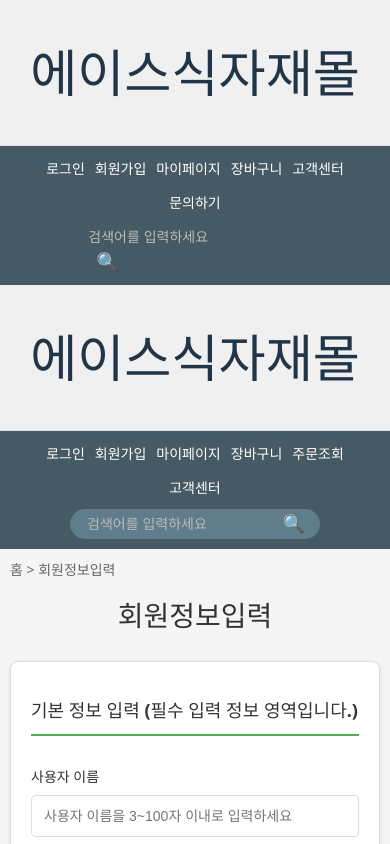
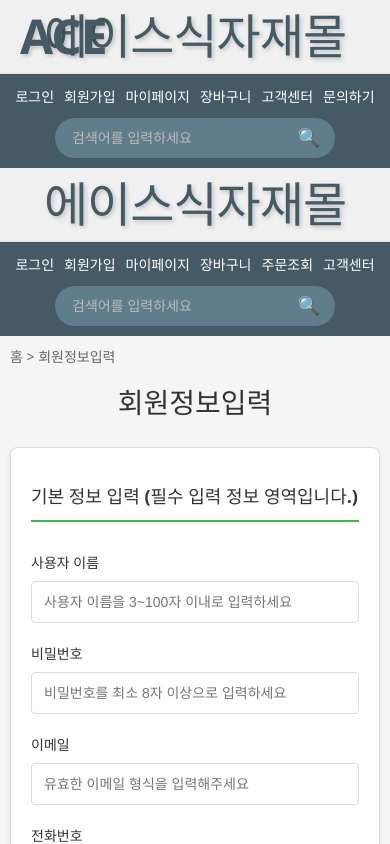
Before and after one commit to JEONCODE31/GroceryMarket, a React (Vite) app: page /register in a window 390 px wide. Shown: the top 844 px of the page. Built offline with nearby package versions, Linux system fonts and the light colour scheme.

Commit message:
변경사항 반영

```diff
--- a/src/HomePage/MainHeader.tsx
+++ b/src/HomePage/MainHeader.tsx
@@ -23,6 +23,11 @@ const MainHeader: React.FC<MainHeaderProps> = ({ isLoggedIn, username, handleLog
         <header className={styles.mainHeader}>
             {/* 상단 섹션: 로고 영역 */}
             <div className={styles.headerTop}>
+                {/* ⭐️ ACE 링크 추가 */}
+                <Link to="/" className={styles.aceLogo}>
+                    ACE
+                </Link>
+                {/* ⭐️ 기존 로고 */}
                 <h1 className={styles.logo}>에이스식자재몰</h1>
             </div>
 
--- a/src/styles/HomePage/MainHeader.module.css
+++ b/src/styles/HomePage/MainHeader.module.css
@@ -1,56 +1,47 @@
 /* src/styles/HomePage/MainHeader.module.css */
 
-.headerContainer {
+.mainHeader {
     width: 100%;
-  background-color: #f8f8f8;
-  box-shadow: 0 2px 4px rgba(0, 0, 0, 0.1);
 }
 
-/* 상단 헤더 */
 .headerTop {
     display: flex;
-  justify-content: flex-end; /* 오른쪽 정렬 */
+    justify-content: center; /* ⭐️ 핵심: 하위 요소를 가운데 정렬 */
     align-items: center;
     padding: 10px 20px;
     background-color: #f0f0f0;
     border-bottom: 1px solid #e0e0e0;
+    position: relative; /* ⭐️ 핵심: 절대 위치 지정의 기준점 역할 */
 }
 
-.headerTopNav {
-  list-style: none;
+/* ⭐️ h1 로고 텍스트 스타일 */
+.logo {
+    font-family: 'Segoe UI', Tahoma, Geneva, Verdana, sans-serif;
+    font-size: 48px;
+    font-weight: 800;
+    color: #455A64;
+    text-shadow: 2px 2px 4px rgba(0, 0, 0, 0.2);
     margin: 0;
     padding: 0;
-  display: flex;
-  gap: 15px;
+    letter-spacing: -1px;
+    text-align: center;
 }
 
-.headerTopNavItem a {
+/* ⭐️ ACE 링크 스타일 */
+.aceLogo {
     text-decoration: none;
-  color: #555;
-  font-size: 13px;
-  transition: color 0.2s ease;
+    font-family: 'Segoe UI', Tahoma, Geneva, Verdana, sans-serif;
+    font-size: 48px;
+    font-weight: 800;
+    color: #455A64;
+    text-shadow: 2px 2px 4px rgba(0, 0, 0, 0.2);
+    letter-spacing: -1px;
+
+    position: absolute; /* ⭐️ 핵심: 위치를 자유롭게 지정 */
+    left: 20px; /* ⭐️ 왼쪽에서 20px 띄우기 */
+    top: 50%;
+    transform: translateY(-50%); /* ⭐️ 세로 가운데 정렬 */
 }
-
-.headerTopNavItem a:hover {
-  color: #000;
-}
-
-/* 로고 섹션 */
-.headerLogoSection {
-  background-color: #61A858; /* 배경색 변경 */
-  padding: 20px 0;
-  text-align: center;
-  display: flex;
-  justify-content: center;
-  align-items: center;
-  height: 115px; /* 이미지 35413e.png에 맞춰 높이 조정 */
-}
-
-.headerLogo {
-  max-width: 250px; /* 로고 크기 조정 */
-  height: auto;
-}
-
 
 .headerBottom {
     background-color: #455A64;
@@ -58,52 +49,62 @@
     display: flex;
     justify-content: center;
     align-items: center;
-  box-sizing: border-box;
 }
 
-
 .navContainer {
-  max-width: 1020px;
+    max-width: 1200px;
     width: 100%;
     padding: 0 20px;
     display: flex;
     justify-content: space-between;
     align-items: center;
-  height: 100%;
-  box-sizing: border-box;
 }
 
-/* 네비게이션 링크 리스트 */
 .navList {
     list-style: none;
     margin: 0;
     padding: 0;
     display: flex;
-  gap: 25px; /* 링크 간 간격 */
+    align-items: center;
+    gap: 25px;
 }
 
-.navItem a {
-  text-decoration: none;
-  color: white;
-  font-size: 16px;
-  font-weight: bold;
-  transition: color 0.2s ease;
-  white-space: nowrap; /* 텍스트 줄바꿈 방지 */
+.navItem {
+    white-space: nowrap;
 }
 
-.navItem a:hover {
-  color: #FFC107; /* 호버 시 색상 변경 */
+.navItem a, .navButton, .navText {
+    color: white;
+    text-decoration: none;
+    font-weight: bold;
+    font-size: 16px;
+    transition: color 0.2s ease;
+    white-space: nowrap;
 }
 
-/* 검색 바 컨테이너 */
-.searchBar {
+.navItem a:hover, .navButton:hover {
+    color: #FFC107;
+}
+
+.navButton {
+    background-color: rgba(255, 255, 255, 0.2);
+    border: none;
+    border-radius: 5px;
+    padding: 5px 10px;
+    cursor: pointer;
+}
+
+.navText {
+    margin-right: 10px;
+}
+
+.searchContainer {
     display: flex;
     align-items: center;
-  background-color: #607d8b; /* 검색바 배경색 */
+    background-color: #607d8b;
     border-radius: 20px;
     padding: 5px 15px;
     height: 30px;
-  box-sizing: border-box;
 }
 
 .searchInput {
@@ -112,7 +113,7 @@
     color: white;
     font-size: 14px;
     outline: none;
-  width: 150px; /* 검색 입력 필드 너비 */
+    width: 150px;
 }
 
 .searchInput::placeholder {
@@ -130,23 +131,15 @@
 @media (max-width: 768px) {
     .headerTop {
         justify-content: center;
-  }
-
-  .headerTopNav {
+        flex-direction: column;
         gap: 10px;
-  }
-
-  .headerLogoSection {
-    height: 80px;
-  }
-
-  .headerLogo {
-    max-width: 180px;
     }
 
     .headerBottom {
         height: auto;
         padding: 10px 0;
+        flex-direction: column;
+        gap: 10px;
     }
 
     .navContainer {
@@ -164,7 +157,7 @@
         font-size: 14px;
     }
 
-  .searchBar {
+    .searchContainer {
         width: 100%;
         max-width: 250px;
     }
```
Also changed, not shown: src/assets/banner_cooking.jpg. Lines whose indentation alone changed are shown as unchanged.
